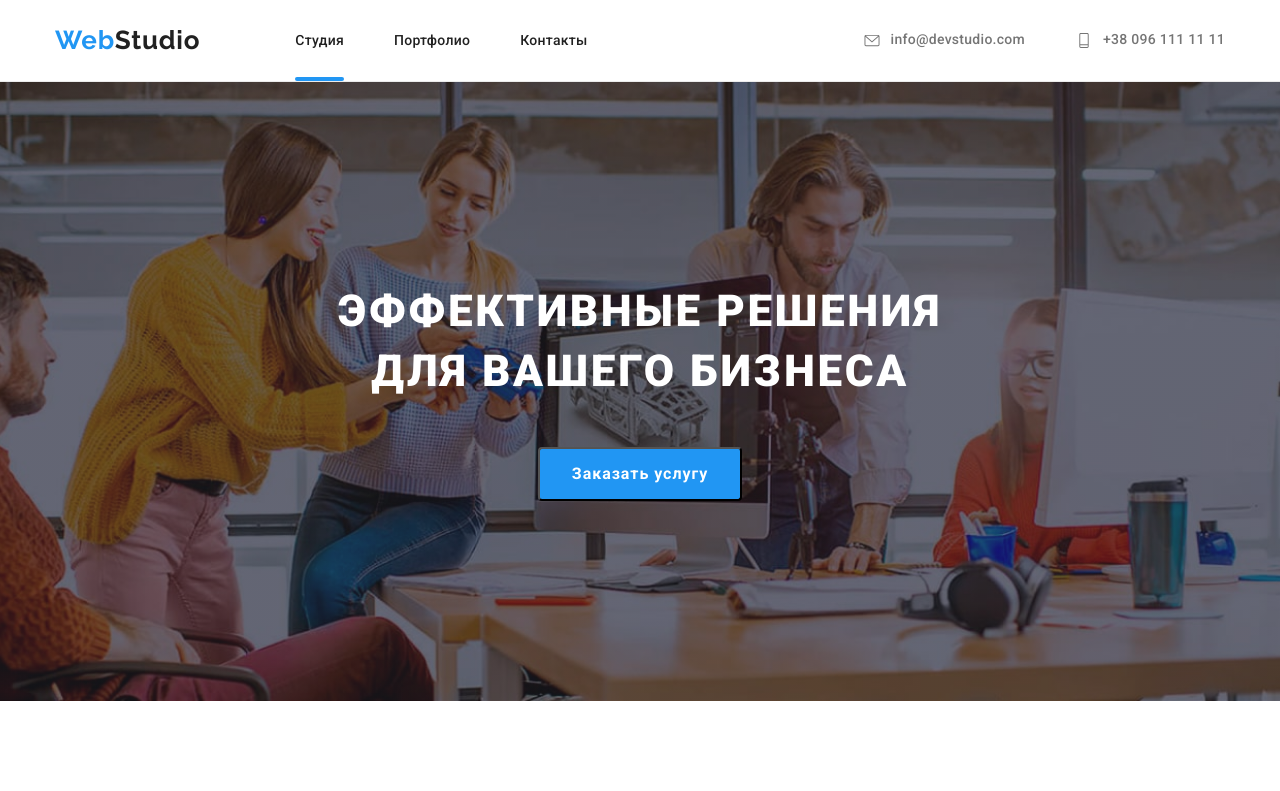
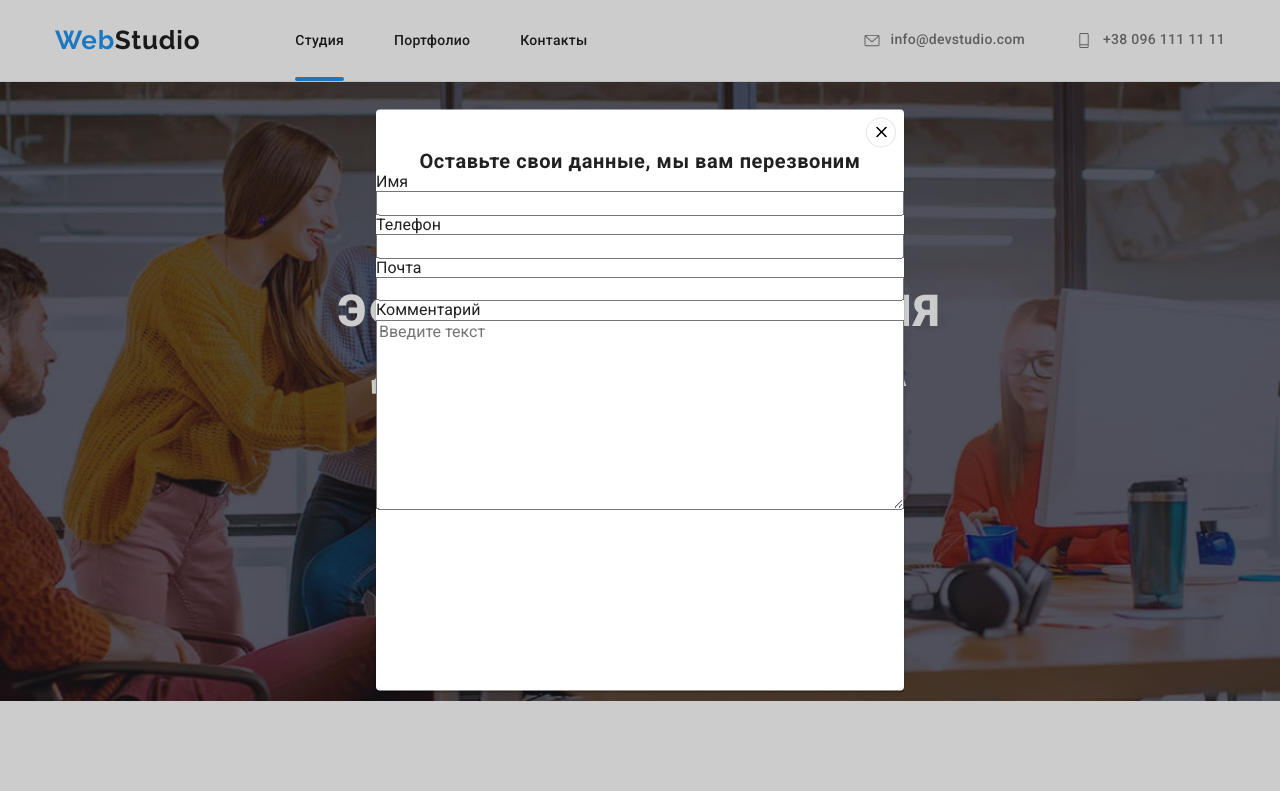
Before and after one commit to cs050383bav/goit-markup-hw-06, a plain HTML site: page index.html in a window 1280 px wide. Shown: the top 791 px of the page. Drawn offline with nearby package versions, Linux system fonts and the light colour scheme.

Commit message:
створення полів для вводу

```diff
--- a/css/style.css
+++ b/css/style.css
@@ -737,3 +737,18 @@ img {
     height: 11px;
     fill: #000000;
 }
+
+.modal-title {
+    margin-top: 40px;
+    font-weight: bold;
+    font-size: 20px;
+    line-height: 1.15;
+    text-align: center;
+    letter-spacing: 0.03em;
+    color: #212121;
+}
+
+label {
+    display: flex;
+    flex-direction: column;
+}
--- a/index.html
+++ b/index.html
@@ -535,14 +535,33 @@
                 </div>
             </div>
         </footer>
-        <!-- modalka -->
-        <div class="backdrop is-hidden" data-modal>
+        <!-- modal -->
+        <div class="backdrop" data-modal>
             <div class="modal">
                 <button class="modal-close" data-modal-close>
                     <svg class="modal-img">
                         <use href="./images/sprite.svg#icon-close"></use>
                     </svg>
                 </button>
+                <h1 class="modal-title">Оставьте свои данные, мы вам перезвоним</h1>
+                <form action="">
+                    <label>
+                        Имя
+                        <input type="text">
+                    </label>
+                    <label>
+                        Телефон
+                        <input type="tel">
+                    </label>
+                    <label>
+                        Почта
+                        <input type="email">
+                    </label>
+                    <label>
+                        Комментарий
+                        <textarea name="Комментарий" cols="30" rows="10" placeholder="Введите текст"></textarea>
+                    </label>
+                </form>
             </div>
         </div>
         <script src="./js/modal.js"></script>
```
